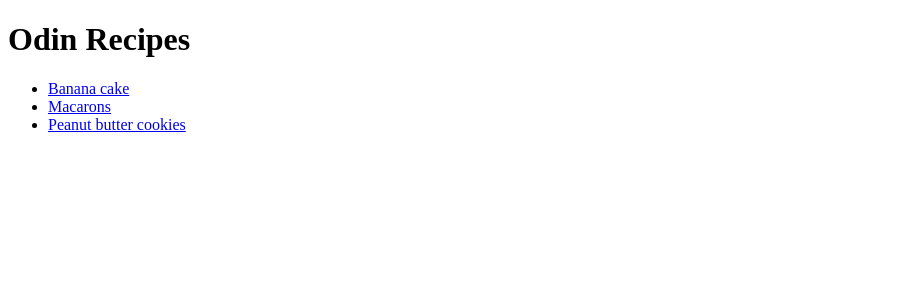
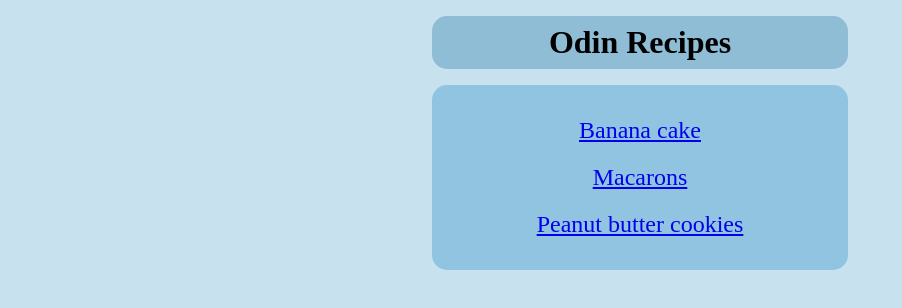
Before and after one commit to Miguelnegrete08/odin-recipes, a plain HTML site: page index.html in a window 1280 px wide. Shown: the whole page, without its empty margins (0-902 px from the left). Drawn offline with Linux system fonts and the light colour scheme.

Commit message:
add style to index page

```diff
--- a/index.html
+++ b/index.html
@@ -4,14 +4,17 @@
     <meta charset="UTF-8">
     <meta name="viewport" content="width=device-width, initial-scale=1.0">
     <title>Odin Recipes</title>
+    <link rel="stylesheet" href="./styles.css">
 </head>
 <body>
-    <h1>Odin Recipes</h1>
+    <h1 class="page_title">Odin Recipes</h1>
 
+    <div class="list_recipe">
     <ul>
         <li><a href="./recipes/banana-cake.html">Banana cake</a></li>
         <li><a href="./recipes/macarons.html">Macarons</a></li>
         <li><a href="./recipes/peanut-butter-cookies.html">Peanut butter cookies</a></li>
     </ul>
+    </div>
 </body>
 </html>
--- /dev/null
+++ b/styles.css
@@ -0,0 +1,28 @@
+body{
+    background-color: #C7E1EF;
+}
+
+ul{
+    list-style: none;
+    padding: 0px;
+
+}
+
+.list_recipe, .page_title{
+    width: 400px;
+    background-color: #90C4E0;
+    margin: 16px auto;
+    padding: 8px;
+    font-size: 24px;
+    border-radius: 15px;
+    text-align: center;
+}
+
+.page_title{
+    background-color: #8FBDD6;
+    font-size: 32px;
+}
+
+li{
+    margin: 20px;
+}
```
Also changed, not shown: recipes/banana-cake.html (+2 -1 lines), recipes/macarons.html (+2 -1 lines), recipes/peanut-butter-cookies.html (+2 -1 lines).
